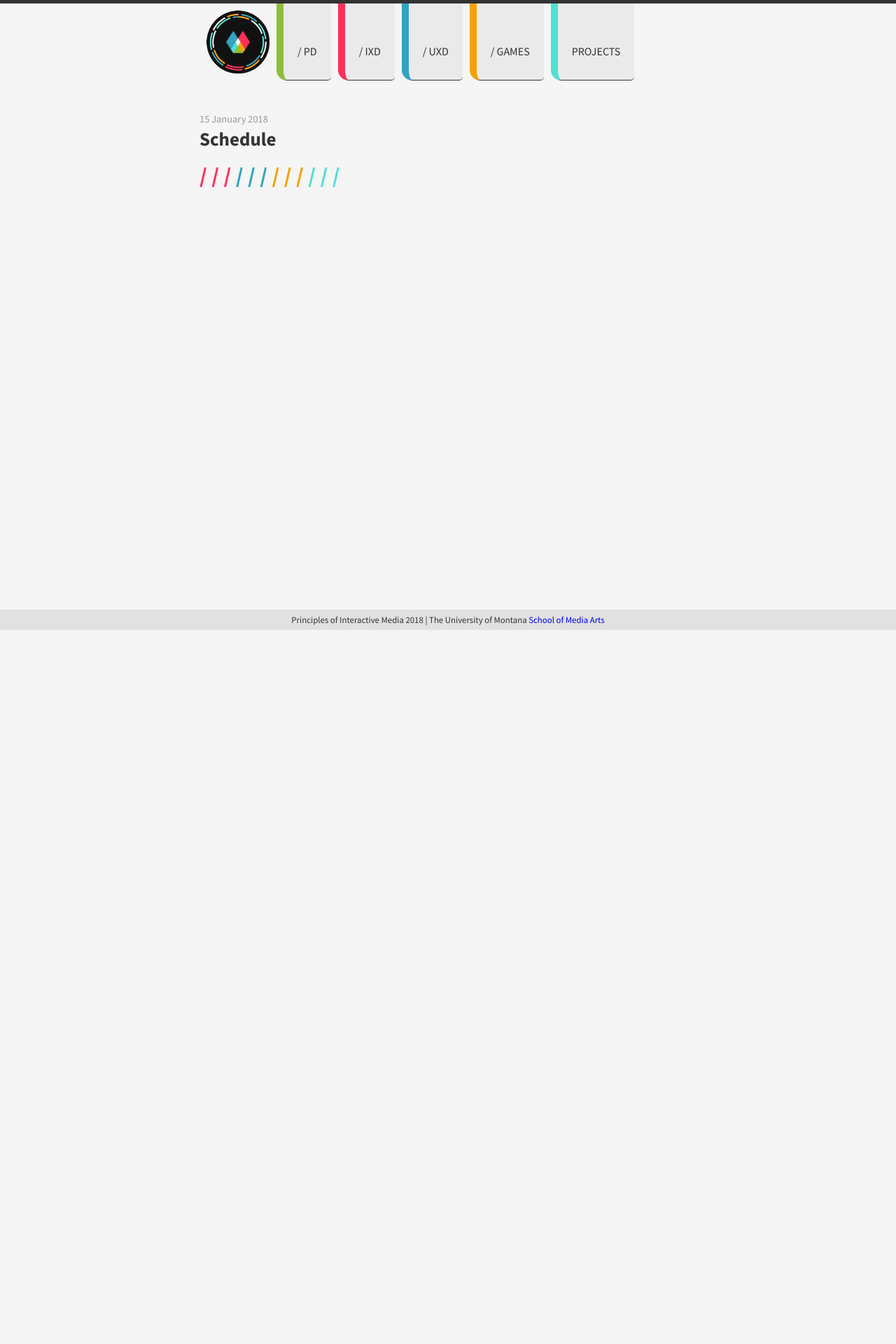
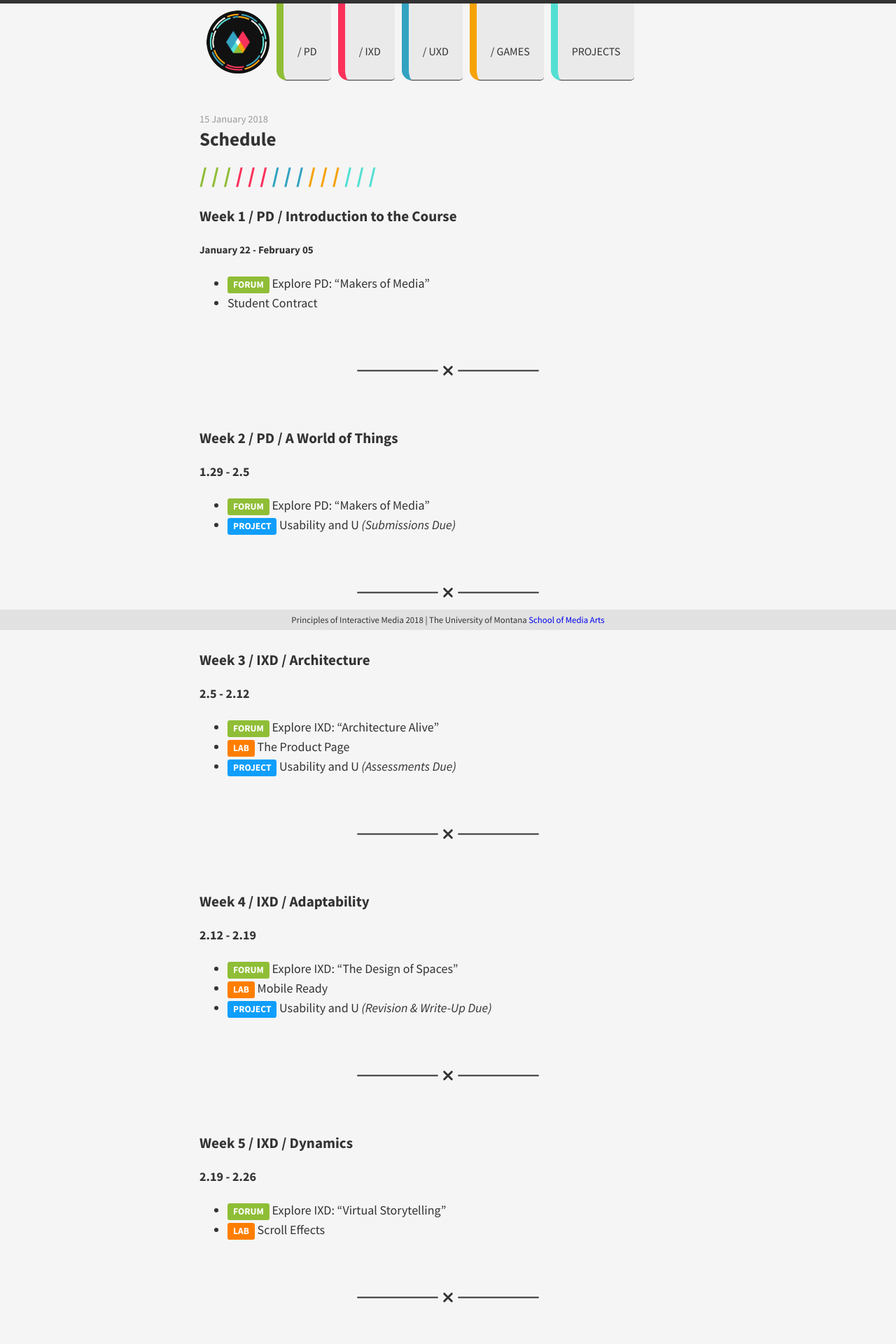
Before and after one commit to Media-Ed-Online/princ-int-media, a Jekyll site: the page built from _posts/2018-01-15-schedule.md, in a window 1280 px wide. Shown: the top 1920 px of the page at 70% size. Built offline with Jekyll 4.4.1, drawn with Linux system fonts in a browser that asks for light colours; nearby versions of some CDN libraries; before the commit the page ends 900 px from its top, so only the background shows below that; some of the changed text lies outside the part shown.

Commit message:
Updated schedule, syllabus.

```diff
--- a/_posts/2018-01-15-schedule.md
+++ b/_posts/2018-01-15-schedule.md
@@ -4,8 +4,125 @@ title: Schedule
 ---
 
 <div style="margin: 25px 0;">
+  <span style="color: #8FBE36; font-size: xx-large; font-weight: bold">/ / / </span>
   <span style="color: #FC315A; font-size: xx-large; font-weight: bold">/ / / </span>
   <span style="color: #33A3C1; font-size: xx-large; font-weight: bold">/ / / </span>
   <span style="color: #F5A205; font-size: xx-large; font-weight: bold">/ / / </span>
   <span style="color: #53DFD3; font-size: xx-large; font-weight: bold">/ / /</span>
 </div>
+
+### Week 1 / PD / Introduction to the Course
+##### January 22 - February 05
+- <span class="label label-forum">Forum</span> Explore PD: "Makers of Media"
+- Student Contract
+
+<hr>
+
+### Week 2 / PD / A World of Things
+#### 1.29 - 2.5
+- <span class="label label-forum">Forum</span> Explore PD: "Makers of Media"
+- <span class="label label-project">Project</span> Usability and U _(Submissions Due)_
+
+<hr>
+
+### Week 3 / IXD / Architecture
+#### 2.5 - 2.12
+- <span class="label label-forum">Forum</span> Explore IXD: "Architecture Alive"
+- <span class="label label-lab">Lab</span> The Product Page
+- <span class="label label-project">Project</span> Usability and U _(Assessments Due)_
+
+<hr>
+
+### Week 4 / IXD / Adaptability
+#### 2.12 - 2.19
+- <span class="label label-forum">Forum</span> Explore IXD: "The Design of Spaces"
+- <span class="label label-lab">Lab</span> Mobile Ready
+- <span class="label label-project">Project</span> Usability and U _(Revision & Write-Up Due)_
+
+<hr>
+
+### Week 5 / IXD / Dynamics
+#### 2.19 - 2.26
+- <span class="label label-forum">Forum</span> Explore IXD: "Virtual Storytelling"
+- <span class="label label-lab">Lab</span> Scroll Effects
+
+<hr>
+
+### Week 6 / UXD / Usability
+#### 2.26 - 3.05
+- <span class="label label-forum">Forum</span> Explore UXD: TBA
+- <span class="label label-project">Project</span> Web Project _(Submissions Due)_
+
+<hr>
+
+### Week 7 / UXD / Lo-Fi Prototyping
+#### 3.05 - 3.12
+- <span class="label label-forum">Forum</span> Explore UXD: TBA
+- <span class="label label-lab">Lab</span> The Banking App
+- <span class="label label-project">Project</span> Web Project _(Assessments Due)_
+
+<hr>
+
+### Week 8 / UXD / Hi-Fi Prototyping
+#### 3.12 - 3.19
+- <span class="label label-forum">Forum</span> Explore UXD: TBA
+- <span class="label label-lab">Lab</span> The Travel App
+- <span class="label label-project">Project</span> Web Project _(Revision & Write-Up Due)_
+
+<hr>
+
+### Week 9 / UXD / Hi-Fi Prototyping
+#### 3.19 - 3.26
+- <span class="label label-forum">Forum</span> Explore UXD: TBA
+- <span class="label label-lab">Lab</span> The Mobile Game
+
+<hr>
+
+### Week 10 / GAMES / Play and "the Parts of Speech"
+#### 3.26 - 4.02
+- <span class="label label-forum">Forum</span> Explore Game Design: The Purpose of Play
+- <span class="label label-project">Project</span> App Project _(Submissions Due)_
+
+<hr>
+
+### Week 11 / GAMES / Nouns
+#### 4.02 - 4.09
+- <span class="label label-forum">Forum</span> Explore Game Design: Nouns
+- <span class="label label-lab">Lab</span> TBA
+- <span class="label label-project">Project</span> App Project _(Assessments Due)_
+
+<hr>
+
+### Week 12 / Games / Verbs
+#### 4.09 - 4.16
+- <span class="label label-forum">Forum</span> Explore Games: Verbs
+- <span class="label label-lab">Lab</span> TBA
+- <span class="label label-project">Project</span> Web Project _(Revision & Write-Up Due)_
+
+<hr>
+
+### Week 13 / Games / Adjectives
+#### 4.16 - 4.23
+- <span class="label label-forum">Forum</span> Explore Games: Adjectives
+- <span class="label label-lab">Lab</span> TBA
+
+<hr>
+
+### Week 14 / Games / The Language of Games
+#### 4.23 - 4.30
+- <span class="label label-forum">Forum</span> Explore Games: Language of Games
+- <span class="label label-project">Project</span> Game Project _(Submissions Due)_
+
+<hr>
+
+### Week 15 / Wrapping Up
+#### 4.30 - 5.07
+- <span class="label label-forum">Forum</span> Explore More: Course Reflection
+- <span class="label label-project">Project</span> Game Project _(Assessments Due)_
+
+<hr>
+
+### Finals Week / Wrapping Up
+#### 5.07 - 5.11
+- <span class="label label-forum">Forum</span> Course Reflection
+- <span class="label label-project">Project</span> Game Project _(Revision & Write-Up Due)_
--- a/css/main.css
+++ b/css/main.css
@@ -745,3 +745,35 @@ menu#sticky-navigation .ixd li.active {
 .main-content a {
   font-weight: bold;
 }
+
+
+/* LABELS */
+.label {
+  display: inline;
+  padding: .2em .6em .3em;
+  font-size: 75%;
+  font-weight: bold;
+  line-height: 1;
+  text-align: center;
+  white-space: nowrap;
+  vertical-align: middle;
+  border-radius: .25em;
+  color: #FFF;
+  text-transform: uppercase;
+}
+
+.label-submission {
+  background-color: #ff7e00;
+}
+
+.label-forum {
+  background-color: #8FBE36;
+}
+
+.label-lab {
+  background-color: #ff7e00;
+}
+
+.label-project {
+  background-color: #0F9EFB;
+}
```
Also changed, not shown: _posts/2018-01-01-contacts.md (+3 -8 lines), _posts/2018-01-04-resources.md (+1 -0 lines), _posts/2018-01-14-syllabus.md (+19 -25 lines), pages/modules/pd/pd-1.md (+1 -1 lines), README.md, pages/_sample.md (renamed from pages/modules/sample.md).
